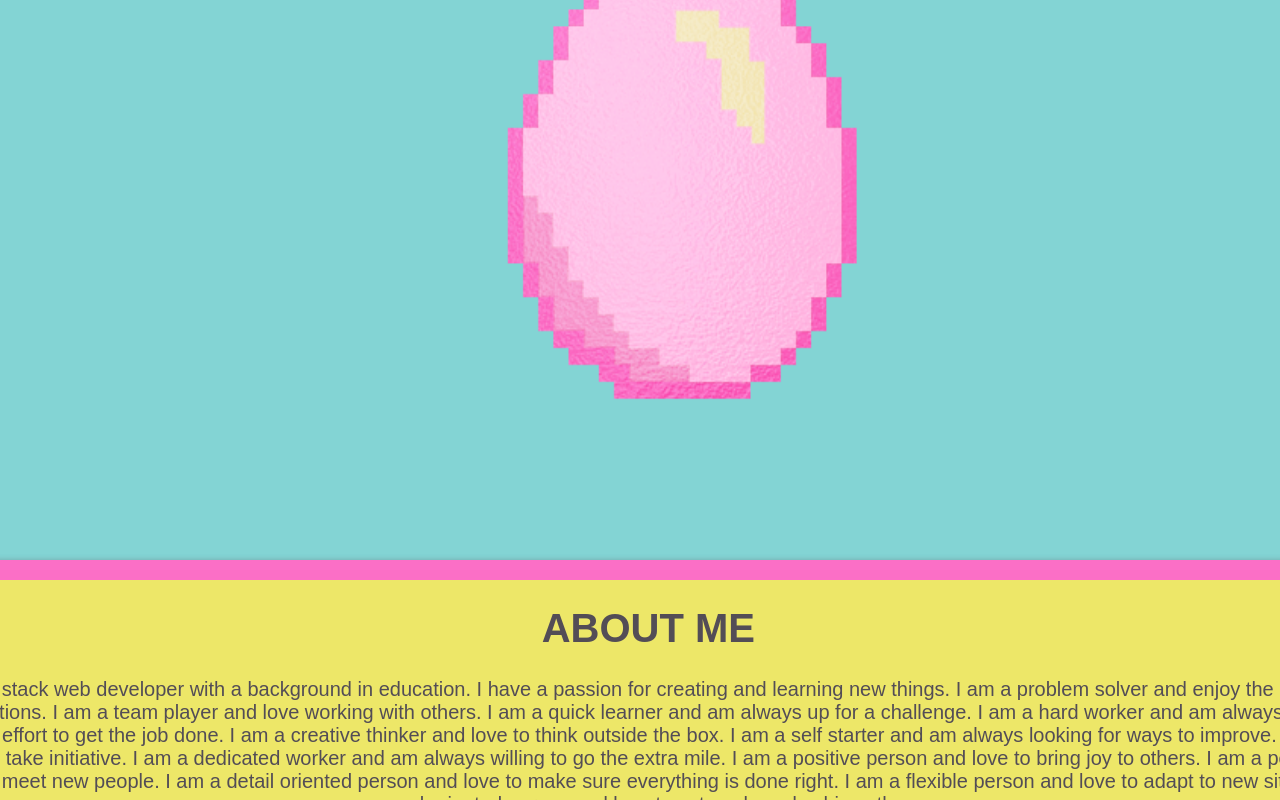
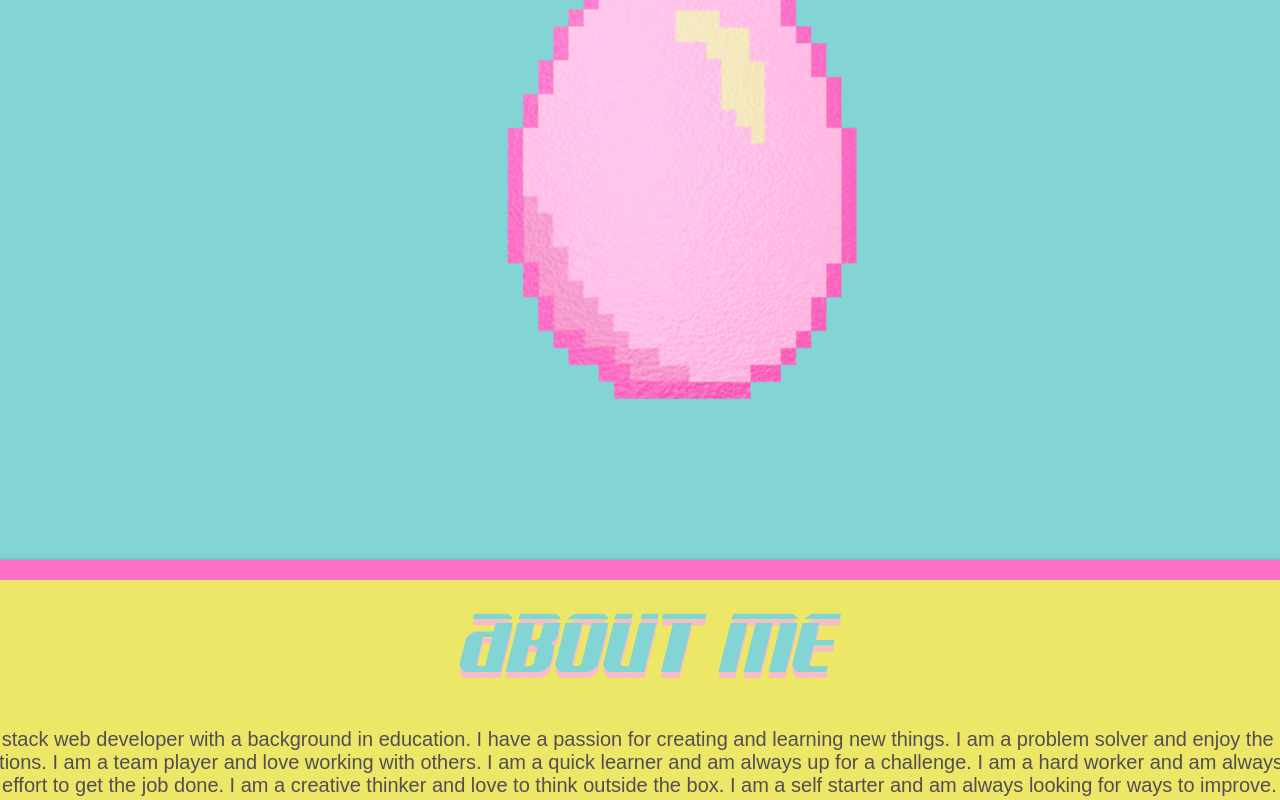
Before and after one commit to veepgoose/portfolio, a React (Create React App) app in the folder goose-portfolio/: page / in a window 1280 px wide. Both pictures are taken after a click on the button "HATCH ME". Shown: the part 1370-2170 px from the top of the page. Built offline with nearby package versions, Linux system fonts and the light colour scheme.

Commit message:
AboutMe title added to AboutMe component

```diff
--- a/goose-portfolio/src/Components/AboutMe/AboutMe.css
+++ b/goose-portfolio/src/Components/AboutMe/AboutMe.css
@@ -20,6 +20,14 @@
 
 }
 
+.AboutMeTitle {
+    position: relative;
+    height: 30%;
+    width: 30%;
+
+
+}
+
 .AboutMeText {
     text-align: center;
     font-family: arial;
--- a/goose-portfolio/src/Components/AboutMe/AboutMe.js
+++ b/goose-portfolio/src/Components/AboutMe/AboutMe.js
@@ -1,12 +1,13 @@
 import React from 'react';
 import './AboutMe.css';
+import AboutMeTitle from './AboutMe.png';
 
 function AboutMe (props) {
     return (
       <div className="AboutMeContainer">
       <div className="AboutMe">
       <div className="AboutMeText">
-      <h1>ABOUT ME</h1>
+      <img src={AboutMeTitle} alt="About Me" className="AboutMeTitle"/>
       <p>I am a full stack web developer with a background in education. I have a passion for creating and learning new things. I am a problem solver and enjoy the challenge of finding solutions. I am a team player and love working with others. I am a quick learner and am always up for a challenge. I am a hard worker and am always willing to put in the extra effort to get the job done. I am a creative thinker and love to think outside the box. I am a self starter and am always looking for ways to improve. I am a leader and love to take initiative. I am a dedicated worker and am always willing to go the extra mile. I am a positive person and love to bring joy to others. I am a people person and love to meet new people. I am a detail oriented person and love to make sure everything is done right. I am a flexible person and love to adapt to new situations. I am a goal oriented person and love to set goals and achieve them.</p>
       </div>
       </div>
```
Also changed, not shown: goose-portfolio/src/Components/AboutMe/AboutMe.png (added).
